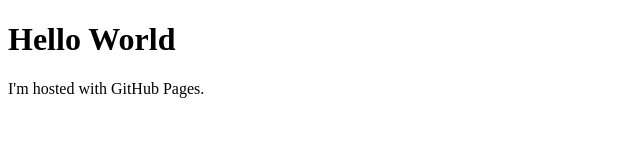
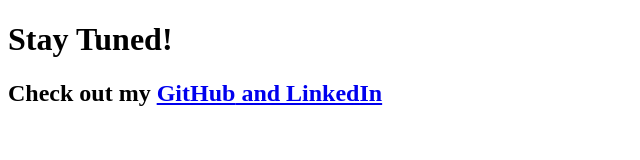
Before and after one commit to hfakhreddine86/hfakhreddine86.github.io, a plain HTML site: page index.html in a window 1280 px wide. Shown: the whole page, without its empty margins (0-640 px from the left). Drawn offline with Linux system fonts and the light colour scheme.

Commit message:
Update index.html

```diff
--- a/index.html
+++ b/index.html
@@ -2,8 +2,8 @@
 <html>
 
 <body>
-    <h1>Hello World</h1>
-    <p>I'm hosted with GitHub Pages.</p>
+    <h1>Stay Tuned!</h1>
+    <h2>Check out my <a href='https://github.com/hfakhreddine86'>GitHub</a><a href='https://www.linkedin.com/in/hfakhreddine86/'> and LinkedIn</a></h2>
 </body>
 
 </html>
```
